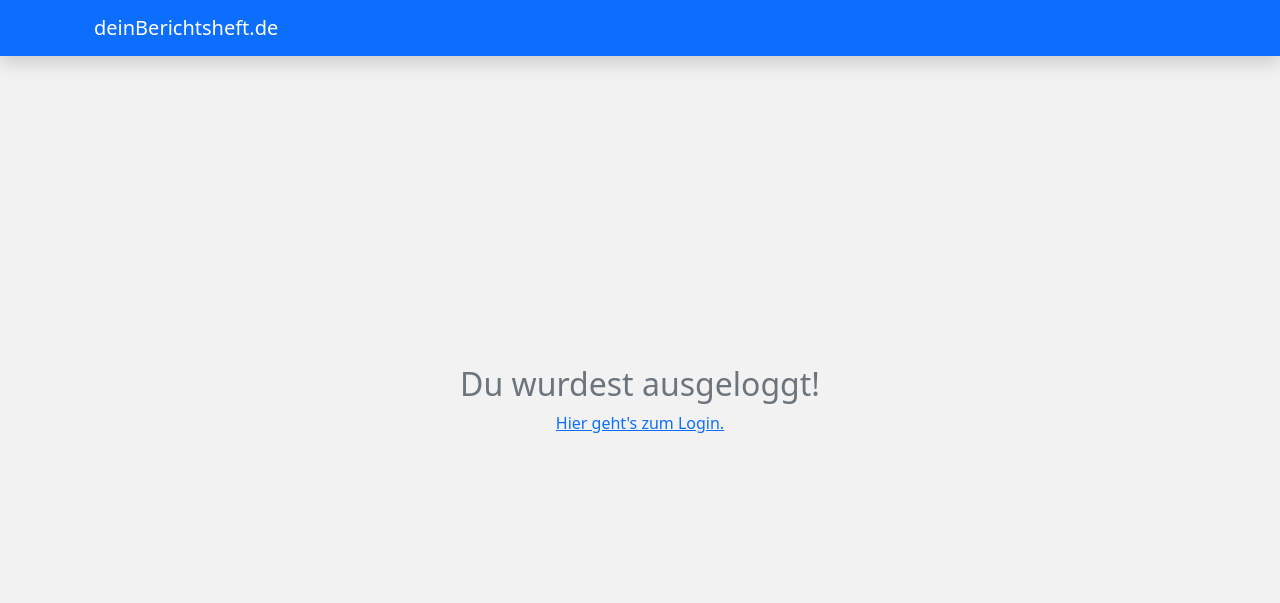
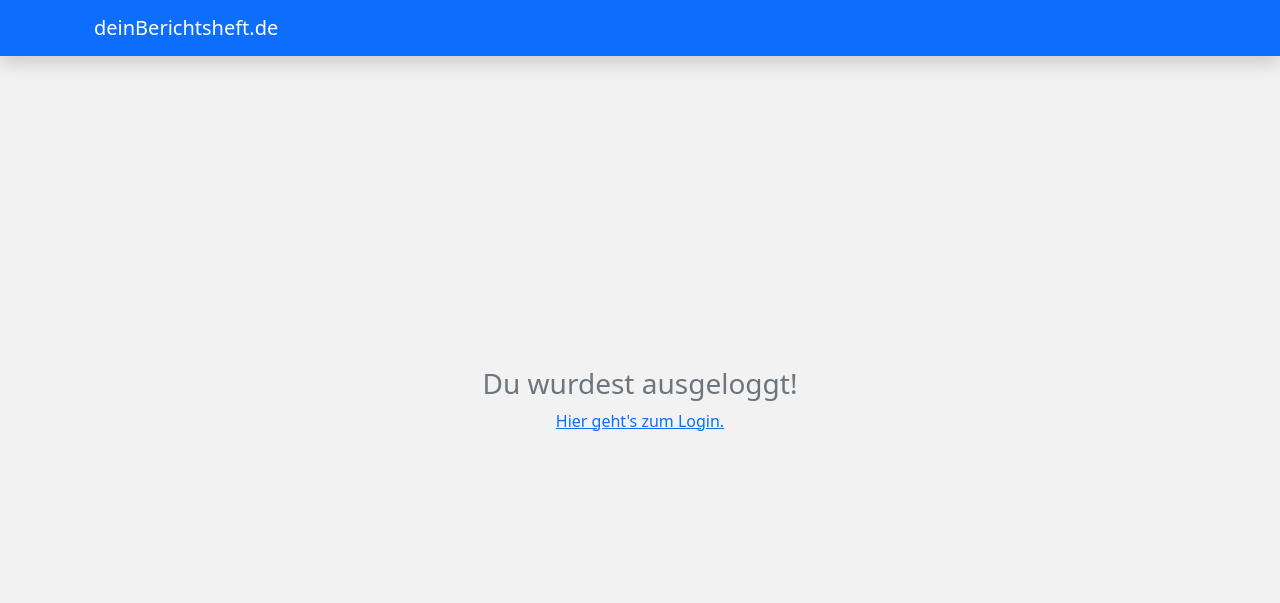
Before and after one commit to Shebby91/deinBerichtsheft, a PHP site: page /Views/Welcome/showLogout.phtml in a window 1280 px wide. Shown: the top 603 px of the page. Run offline with PHP 8.4, Linux system fonts and the light colour scheme; some libraries are stand-ins or nearby versions.

Commit message:
fixed headline issue with js
changed h2 to h3

```diff
--- a/CSS/style.css
+++ b/CSS/style.css
@@ -48,7 +48,9 @@ body{
     vertical-align: middle;
   }
 
-
+ .wrapper{
+      display: none;
+  }
 
 .shadow-footer {
     box-shadow: 0 -0.5rem 1rem rgba(0,0,0,.15)!important;
--- a/JS/modalToggle.js
+++ b/JS/modalToggle.js
@@ -1,3 +1,5 @@
 var myModal = new bootstrap.Modal(document.getElementById('staticBackdrop'), {})
+var wrapper = document.getElementById("wrapper");
 myModal.show();
 setTimeout(function(){ myModal.hide(); }, 1500);
+setTimeout(function(){ wrapper.style.display = "block"; }, 1500);
--- a/Views/Welcome/showLogout.phtml
+++ b/Views/Welcome/showLogout.phtml
@@ -1,7 +1,6 @@
 <?php
-include dirname(__DIR__).'/header.phtml';
+include dirname(__DIR__) . '/header.phtml';
 ?>
-
 <div class="modal" id="staticBackdrop" data-bs-backdrop="static" data-bs-keyboard="false" tabindex="-1" aria-labelledby="staticBackdropLabel" aria-hidden="true">
   <div class="modal-dialog modal-dialog-centered">
     <div class="modal-content">
@@ -16,17 +15,18 @@ include dirname(__DIR__).'/header.phtml';
     </div>
   </div>
 </div>
-
+<div id="wrapper" class="wrapper">
   <div class="outer">
     <div class="middle">
       <div class="col-12 text-center mx-auto">
-        <h2 class="text-secondary">
+        <h3 class="text-secondary">
           Du wurdest ausgeloggt!
-        </h2>
+        </h3>
         <a href="?controller=Login&do=showLoginForm">Hier geht's zum Login.</a>
       </div>
     </div>
   </div>
-<?php include dirname(__DIR__).'/footer.phtml';?>
-<?php include dirname(__DIR__).'/Includes/modalToggle.phtml'; ?>
-<?php include dirname(__DIR__).'/footerEnd.phtml'; ?>
+</div>
+  <?php include dirname(__DIR__) . '/footer.phtml'; ?>
+  <?php include dirname(__DIR__) . '/Includes/modalToggle.phtml'; ?>
+  <?php include dirname(__DIR__) . '/footerEnd.phtml'; ?>
```
Also changed, not shown: Views/Login/showConfirmation.phtml (+8 -9 lines), Views/Registration/showConfirmation.phtml (+8 -9 lines), Views/marketing.phtml (+7 -7 lines). Lines whose indentation alone changed are shown as unchanged.
